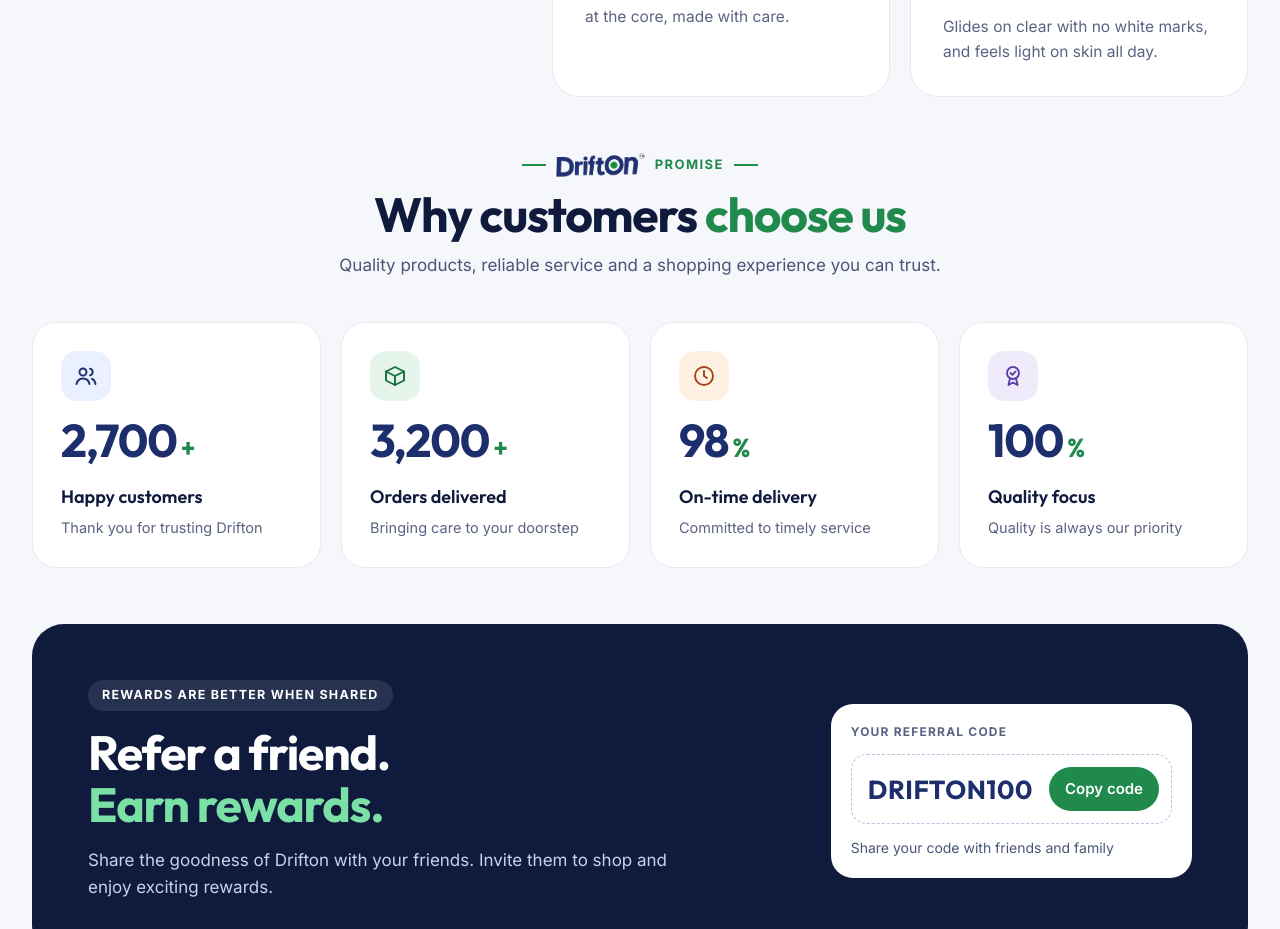
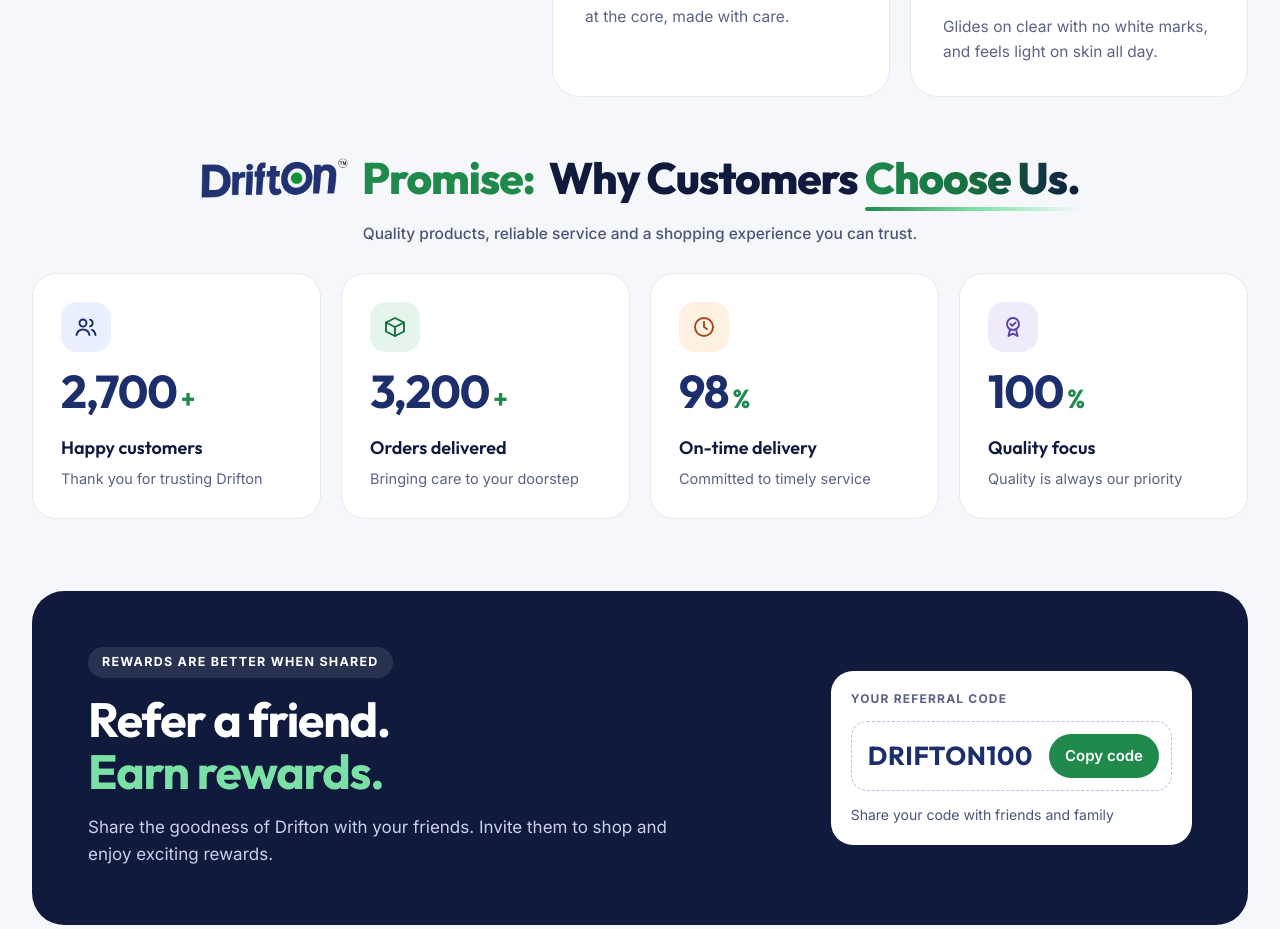
Before and after one commit to arjunmaurya96/drifton, a React (Vite) app: page / in a window 1280 px wide. Shown: the part 3580-4509 px from the top of the page. Built offline with nearby package versions, Linux system fonts and the light colour scheme; no server answers.

Commit message:
Integrate larger DriftOn logo and Promise into heading, remove extra top gap, and format subtext in single line

```diff
--- a/src/components/Stats.jsx
+++ b/src/components/Stats.jsx
@@ -36,12 +36,30 @@ function useCountUp(duration = 1800) {
 export default function Stats() {
   const [ref, p] = useCountUp();
   return (
-    <section ref={ref} className="pb-0 pt-8 sm:pt-6">
+    <section ref={ref} className="pb-4 pt-3 sm:pt-4">
       <div className="container-x">
-        <div className="mb-11 flex flex-col items-center gap-3 text-center">
-          <span className="eyebrow flex items-center gap-2.5 before:h-0.5 before:w-6 before:bg-brand after:h-0.5 after:w-6 after:bg-brand"><img src="/assets/images/logo-drifton.webp" alt="DriftOn" className="h-6 w-auto" /> promise</span>
-          <h2 className="h2">Why customers <span className="text-brand">choose us</span></h2>
-          <p className="max-w-[660px] text-[17px] text-muted">Quality products, reliable service and a shopping experience you can trust.</p>
+        <div className="mb-6 flex flex-col items-center gap-2 text-center sm:mb-7">
+          <h2 className="flex flex-wrap items-center justify-center gap-2.5 sm:gap-3.5 font-head text-[28px] font-extrabold tracking-tight text-navy-900 sm:text-[38px] xl:text-[44px]">
+            <img
+              src="/assets/images/logo-drifton.webp"
+              alt="DriftOn"
+              className="h-8 sm:h-10 w-auto object-contain"
+            />
+            <span className="text-brand">Promise:</span>
+            <span>
+              Why Customers{' '}
+              <span className="relative inline-block bg-gradient-to-r from-brand via-brand-dark to-navy-900 bg-clip-text text-transparent">
+                Choose Us.
+                <span
+                  aria-hidden="true"
+                  className="absolute bottom-0 left-0 h-[3.5px] w-full rounded-full bg-gradient-to-r from-brand via-mint to-transparent"
+                />
+              </span>
+            </span>
+          </h2>
+          <p className="mt-1 max-w-4xl text-center text-sm font-medium text-muted sm:text-[15.5px] sm:whitespace-nowrap">
+            Quality products, reliable service and a shopping experience you can trust.
+          </p>
         </div>
         <div className="grid grid-cols-1 gap-5 sm:grid-cols-2 lg:grid-cols-4">
           {stats.map(({ value, suffix, label, sub, tint, ink, Icon }) => (
```
